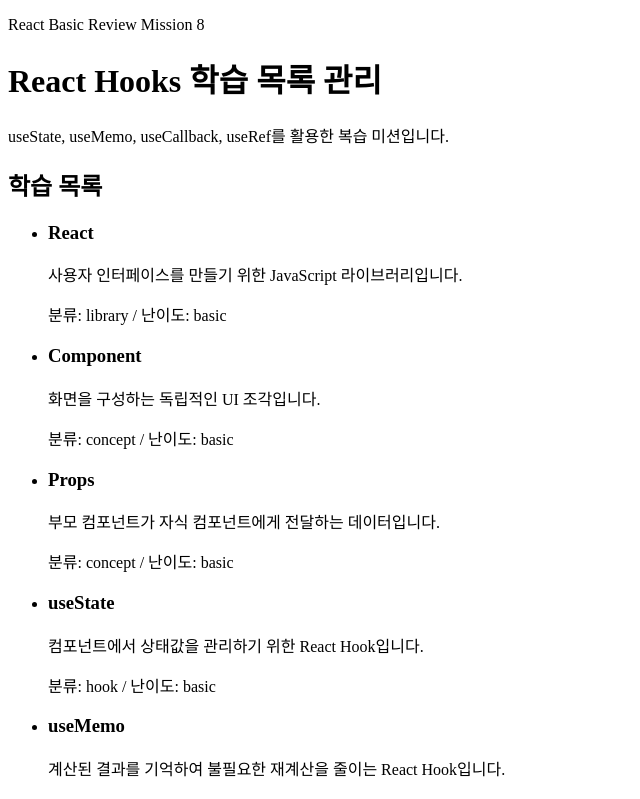
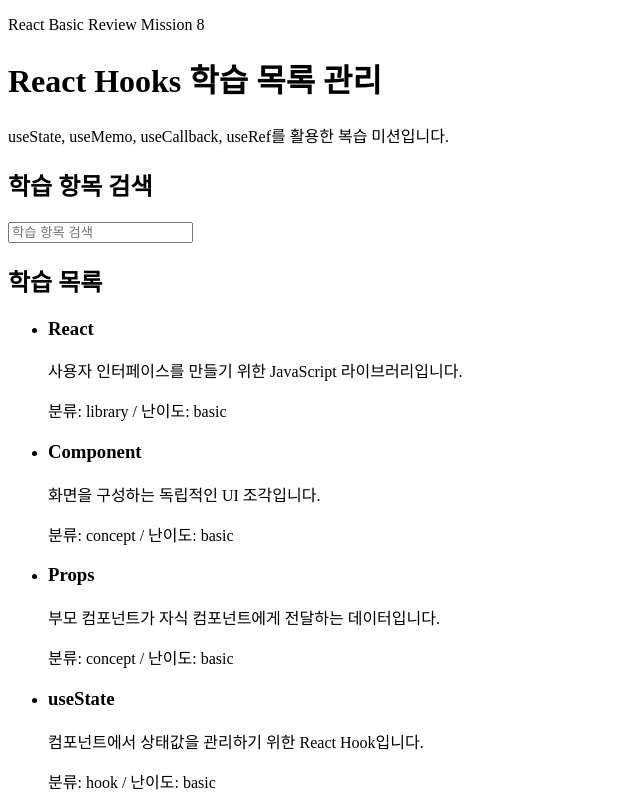
Before and after one commit to yoonji220/React_Basic_Review_Mission_8, a React (Vite) app: page / in a window 1280 px wide. Shown: the top 799 px of the page, without its empty margins (0-640 px from the left). Built offline with nearby package versions, Linux system fonts and the light colour scheme.

Commit message:
feat: 학습 항목 검색 기능 구현

```diff
--- a/src/App.jsx
+++ b/src/App.jsx
@@ -1,8 +1,20 @@
+import { useState } from "react";
 import "./App.css";
+import SearchForm from "./components/SearchForm";
 import StudyList from "./components/StudyList";
 import reactData from "./data/data.json";
 
 function App() {
+  const [keyword, setKeyword] = useState("");
+
+  const handleChangeKeyword = e => {
+    setKeyword(e.target.value);
+  };
+
+  const filteredData = reactData.filter(item =>
+    item.title.toLowerCase().includes(keyword.toLowerCase()),
+  );
+
   return (
     <main>
       <header>
@@ -12,8 +24,14 @@ function App() {
       </header>
 
       <section>
+        <h2>학습 항목 검색</h2>
+
+        <SearchForm keyword={keyword} onChangeKeyword={handleChangeKeyword} />
+      </section>
+
+      <section>
         <h2>학습 목록</h2>
-        <StudyList items={reactData} />
+        <StudyList items={filteredData} />
       </section>
     </main>
   );
--- /dev/null
+++ b/src/components/SearchForm.jsx
@@ -0,0 +1,14 @@
+function SearchForm({ keyword, onChangeKeyword }) {
+  return (
+    <div>
+      <input
+        type="text"
+        value={keyword}
+        onChange={onChangeKeyword}
+        placeholder="학습 항목 검색"
+      />
+    </div>
+  );
+}
+
+export default SearchForm;
```
